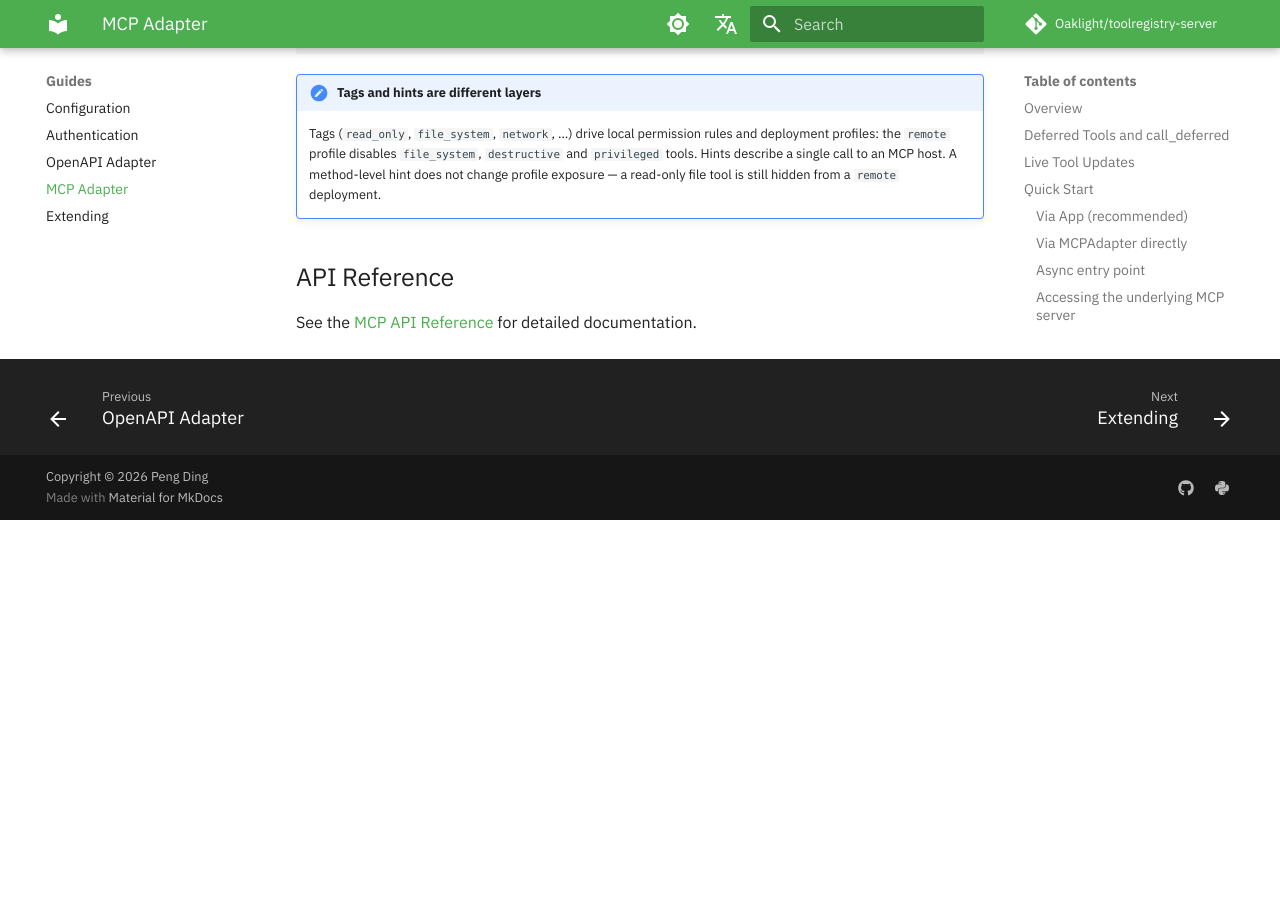
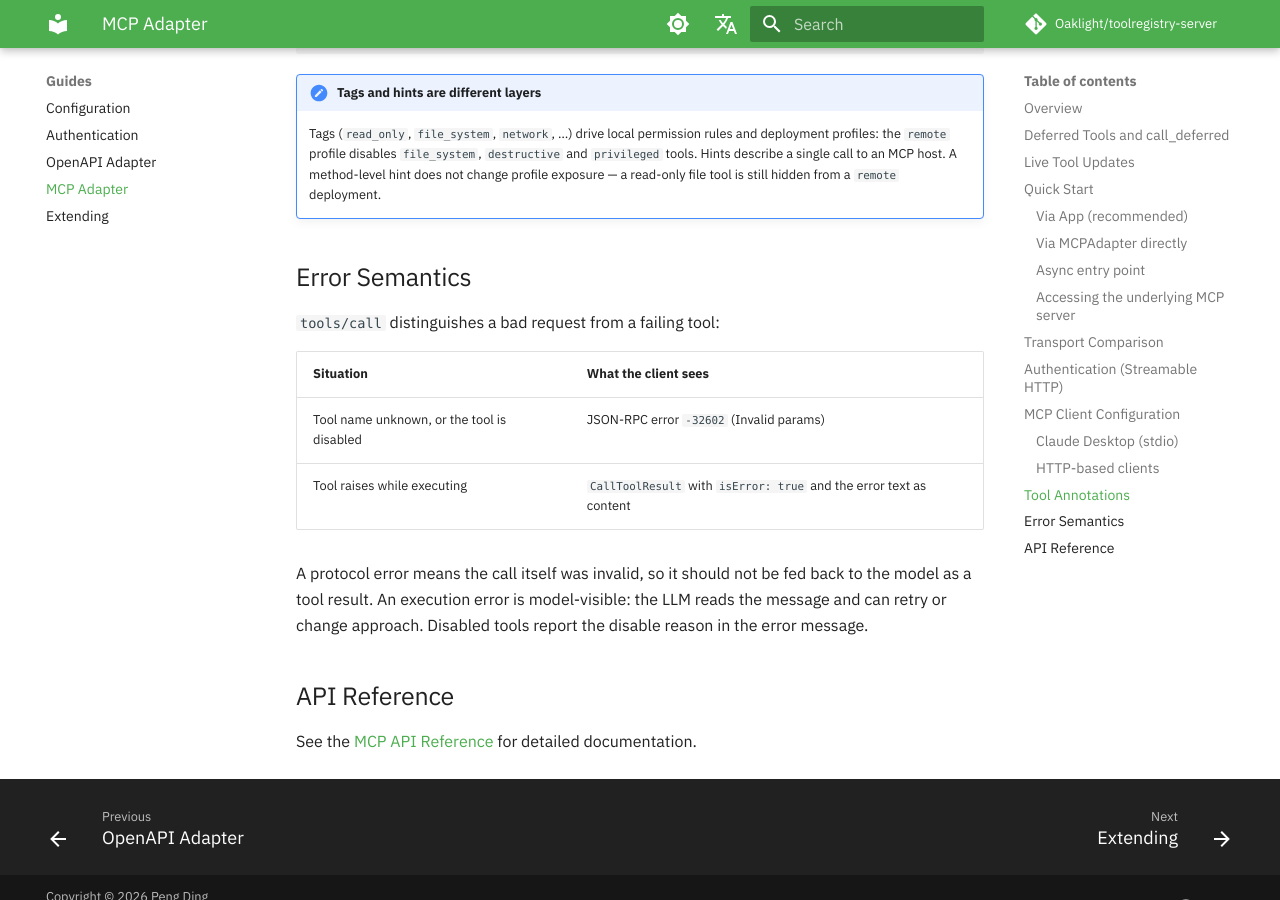
Before and after one commit to Oaklight/toolregistry-server, an MkDocs documentation site: the page built from docs/guides/mcp.md, in a window 1280 px wide and 900 px high, scrolled down 4008 px. Built offline with MkDocs 1.6.1 and Material for MkDocs 9.7.7, drawn with Linux system fonts in a browser that asks for light colours; some web fonts are replaced; comment, search, counter and statistics services are not loaded; before the commit the page ends 4528 px from its top, so only the background shows below that.

Commit message:
docs: unknown or disabled MCP tools are protocol errors (#81)

```diff
--- a/docs/guides/mcp.md
+++ b/docs/guides/mcp.md
@@ -158,6 +158,17 @@ tool_metadata:
 !!! note "Tags and hints are different layers"
     Tags (`read_only`, `file_system`, `network`, …) drive local permission rules and deployment profiles: the `remote` profile disables `file_system`, `destructive` and `privileged` tools. Hints describe a single call to an MCP host. A method-level hint does not change profile exposure — a read-only file tool is still hidden from a `remote` deployment.
 
+## Error Semantics
+
+`tools/call` distinguishes a bad request from a failing tool:
+
+| Situation | What the client sees |
+|-----------|----------------------|
+| Tool name unknown, or the tool is disabled | JSON-RPC error `-32602` (Invalid params) |
+| Tool raises while executing | `CallToolResult` with `isError: true` and the error text as content |
+
+A protocol error means the call itself was invalid, so it should not be fed back to the model as a tool result. An execution error is model-visible: the LLM reads the message and can retry or change approach. Disabled tools report the disable reason in the error message.
+
 ## API Reference
 
 See the [MCP API Reference](../reference/api/mcp.md) for detailed documentation.
```
Also changed, not shown: docs/changelog.md (+4 -0 lines).
